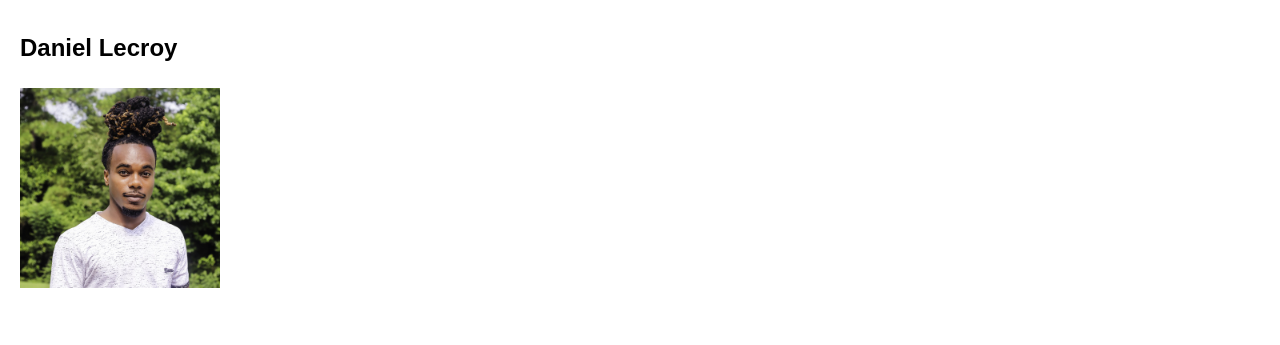
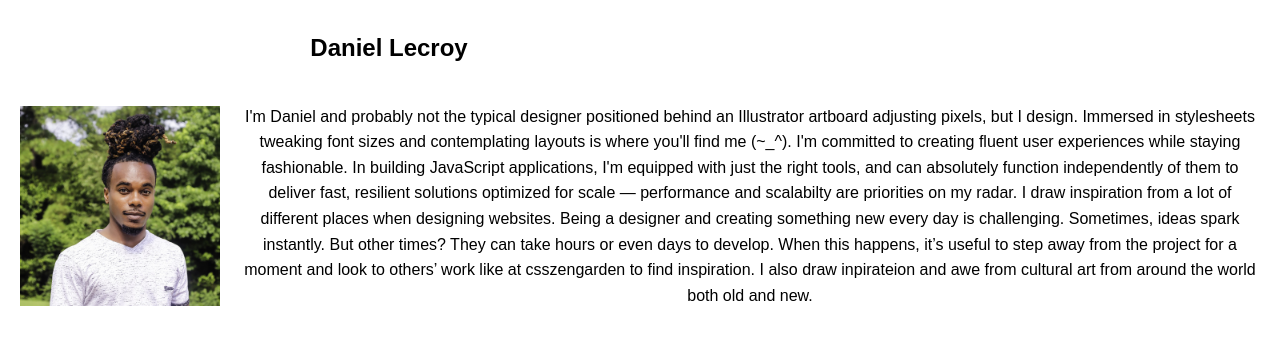
Before and after one commit to pavart01/Unit-15-Web-Development, a plain HTML site: page trainee.html in a window 1280 px wide. Shown: the part 101-446 px from the top of the page. Drawn offline with Linux system fonts and the light colour scheme.

Commit message:
quick save

```diff
--- a/styles.css
+++ b/styles.css
@@ -50,3 +50,20 @@ section {
 .navlinks li a {
     font-size: 24px !important;
 }
+
+
+.profile-daniel-content {
+    display: flex;
+    align-items: center;
+    gap: 20px;
+
+}
+
+
+.profile-daniel {
+    text-align: center;
+}
+
+.profile-daniel h2 {
+    margin-right: 502px;
+}
--- a/trainee.html
+++ b/trainee.html
@@ -24,8 +24,22 @@
 
 
 <main>
-    <section>
+    <section class="profile-daniel">
         <h2>Daniel Lecroy</h2>
+        <div class="profile-daniel-content">
         <img src="assets/images/Daniel_Lecroy.jpg" alt="Picture of Daniel Lecroy" width="200" height="200">
+        <p>I'm Daniel and probably not the typical designer positioned behind an Illustrator artboard adjusting pixels, but I design.
+            Immersed in stylesheets tweaking font sizes and contemplating layouts is where you'll find me (~_^).
+            I'm committed to creating fluent user experiences while staying fashionable.
+
+            In building JavaScript applications, I'm equipped with just the right tools, and can absolutely function independently
+            of them to deliver fast, resilient solutions optimized for scale — performance and scalabilty are priorities on my radar.
+
+            I draw inspiration from a lot of different places when designing websites. Being a designer and creating something new every day is challenging.
+            Sometimes, ideas spark instantly. But other times? They can take hours or even days to develop.
+            When this happens, it’s useful to step away from the project for a moment and look to others’ work like at csszengarden to find inspiration.
+
+            I also draw inpirateion and awe from cultural art from around the world both old and new.</p>
+        </div>
     </section>
 </main>
```
Also changed, not shown: profile.html (added).
